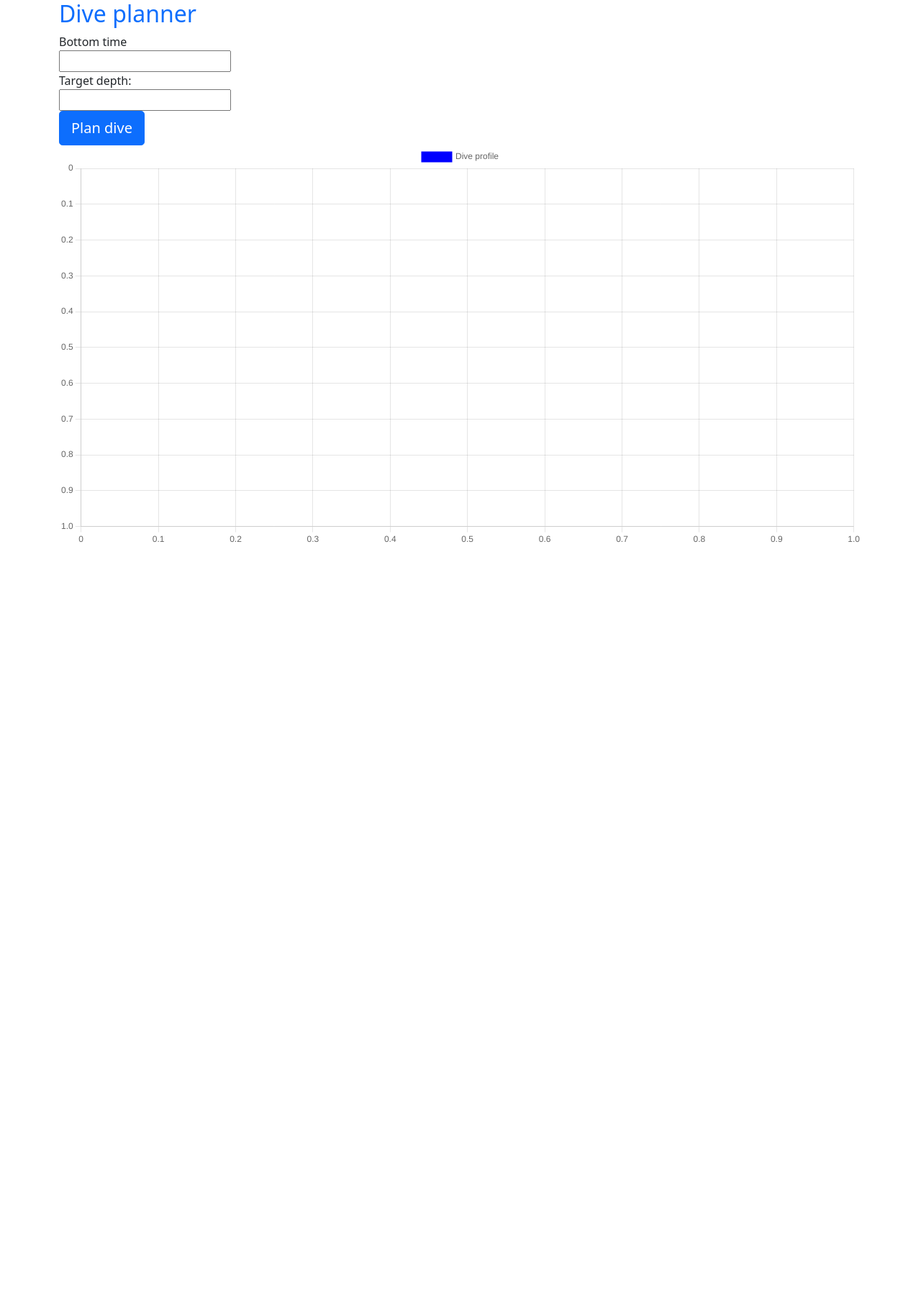
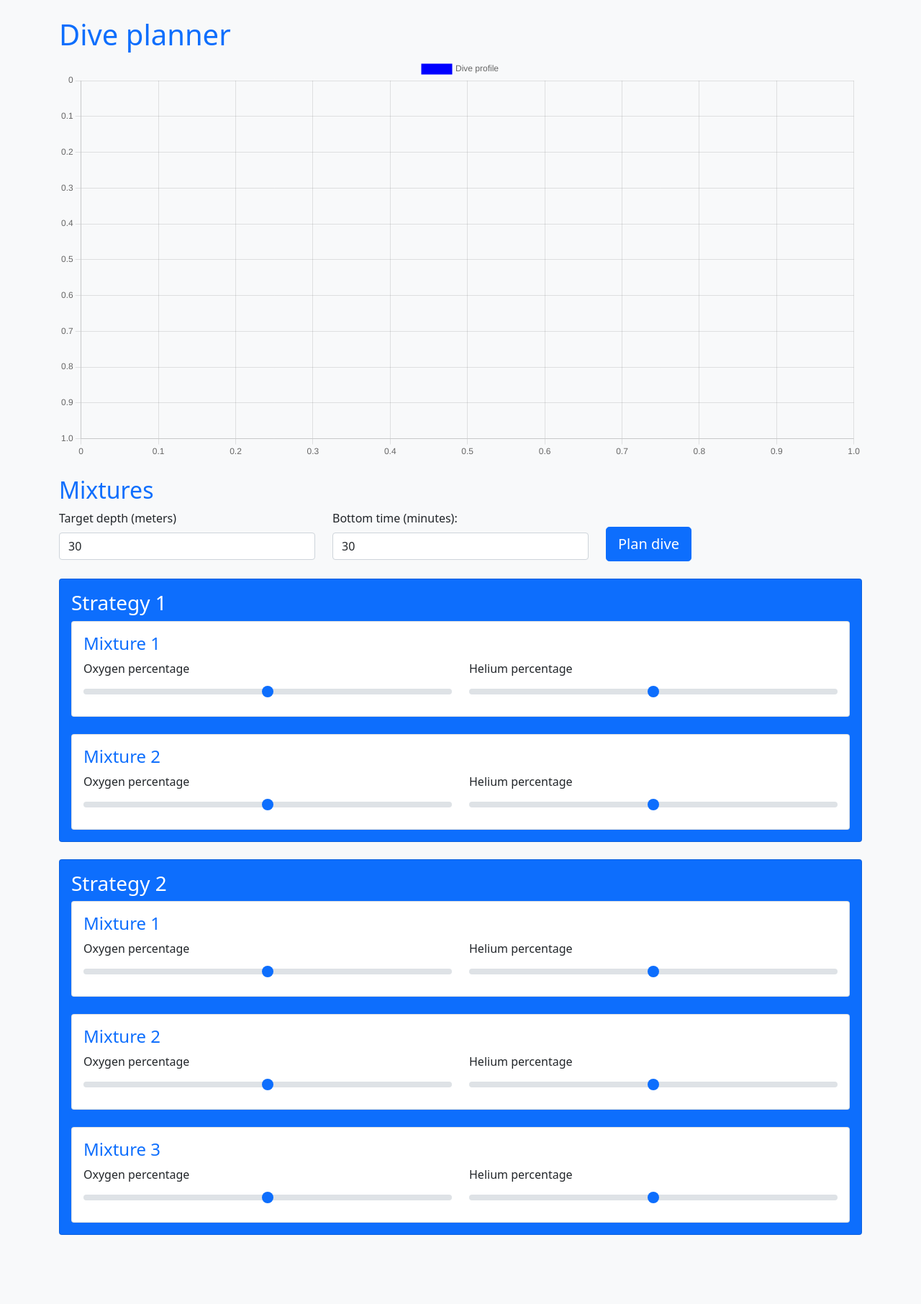
Before and after one commit to JohnyBuk/decoweb, a Flask app: page / in a window 1280 px wide. Shown: the whole page at 72% size. Before the commit the page ends 754 px from the top, so only its background shows below. Run offline with Flask 2, Linux system fonts and the light colour scheme; some libraries are stand-ins or nearby versions.

Commit message:
mixtures concept

```diff
--- a/templates/index.html
+++ b/templates/index.html
@@ -16,20 +16,151 @@
 	<script src="static/plane_dive.js"></script>
 </head>
 
-<body>
+<body class="bg-light">
 	<div class="container">
+		<br>
+		<h1 class=" text-primary">Dive planner</h1>
+		<canvas id="dive_profile"></canvas>
+		<br>
+		<h2 class=" text-primary">Mixtures</h2>
+
 		<form>
-			<h2 class=" text-primary">Dive planner</h2>
-			<label for="username">Bottom time</label><br>
-			<input type="number" name="bottom_time" required><br>
-			<label for="username">Target depth:</label><br>
-			<input type="number" name="target_depth" required><br>
-			<button class="btn btn-lg btn-primary" type="button">Plan dive</button>
-		</form>
-		<canvas id="dive_profile"></canvas>
-	</div>
+
+			<div class="row">
+				<div class="col-md-4">
+					<label class="form-label">Target depth (meters)</label>
+					<input type="text" name="target_depth" class="form-control form-floating" value="30">
+				</div>
+				<div class="col-md-4">
+					<label class="form-label">Bottom time (minutes):</label>
+					<input type="number" name="bottom_time" class="form-control" value="30">
+				</div>
+				<div class="col-md-4">
+					<br>
+					<button class="btn btn-lg btn-primary" type="button">Plan dive</button>
+				</div>
+			</div>
+
+			<br>
+
+			<div class="card bg-primary">
+				<div class="card-body">
+					<h3 class="text-white">Strategy 1</h3>
+
+					<div class="card">
+						<div class="card-body">
+							<div class="row">
+								<h4 class=" text-primary">Mixture 1</h4>
+
+								<div class="col-md-6">
+									<label for="customRange1" class="form-label">Oxygen percentage</label>
+									<input type="range" class="form-range" id="customRange1">
+								</div>
+								<div class="col-md-6">
+									<label for="customRange1" class="form-label">Helium percentage</label>
+									<input type="range" class="form-range" id="customRange1">
+
+								</div>
+							</div>
+						</div>
+					</div>
+					<br>
+					<div class="card">
+						<div class="card-body">
+
+							<div class="row">
+								<h4 class=" text-primary">Mixture 2</h4>
+								<div class="col-md-6">
+									<label for="customRange1" class="form-label">Oxygen percentage</label>
+									<input type="range" class="form-range" id="customRange1">
+								</div>
+								<div class="col-md-6">
+									<label for="customRange1" class="form-label">Helium percentage</label>
+									<input type="range" class="form-range" id="customRange1">
+
+								</div>
+							</div>
+						</div>
+					</div>
+				</div>
+			</div>
+			<br>
+
+			<div class="card bg-primary">
+				<div class="card-body">
+					<h3 class="text-white">Strategy 2</h3>
+
+					<div class="card">
+						<div class="card-body">
+							<div class="row">
+								<h4 class=" text-primary">Mixture 1</h4>
+
+								<div class="col-md-6">
+									<label for="customRange1" class="form-label">Oxygen percentage</label>
+									<input type="range" class="form-range" id="customRange1">
+								</div>
+								<div class="col-md-6">
+									<label for="customRange1" class="form-label">Helium percentage</label>
+									<input type="range" class="form-range" id="customRange1">
+
+								</div>
+							</div>
+						</div>
+					</div>
+					<br>
+					<div class="card">
+						<div class="card-body">
+							<div class="row">
+								<h4 class=" text-primary">Mixture 2</h4>
+
+								<div class="col-md-6">
+									<label for="customRange1" class="form-label">Oxygen percentage</label>
+									<input type="range" class="form-range" id="customRange1">
+								</div>
+								<div class="col-md-6">
+									<label for="customRange1" class="form-label">Helium percentage</label>
+									<input type="range" class="form-range" id="customRange1">
+
+								</div>
+							</div>
+						</div>
+					</div>
+					<br>
+					<div class="card">
+						<div class="card-body">
+
+							<div class="row">
+								<h4 class=" text-primary">Mixture 3</h4>
+								<div class="col-md-6">
+									<label for="customRange1" class="form-label">Oxygen percentage</label>
+									<input type="range" class="form-range" id="customRange1">
+								</div>
+								<div class="col-md-6">
+									<label for="customRange1" class="form-label">Helium percentage</label>
+									<input type="range" class="form-range" id="customRange1">
+
+								</div>
+							</div>
+						</div>
+					</div>
+				</div>
+			</div>
+			<br>
 
 
+
+
+
+
+
+			<br>
+
+			<br>
+			<br>
+		</form>
+
+
+	</div>
 </body>
 
 </html>
```
